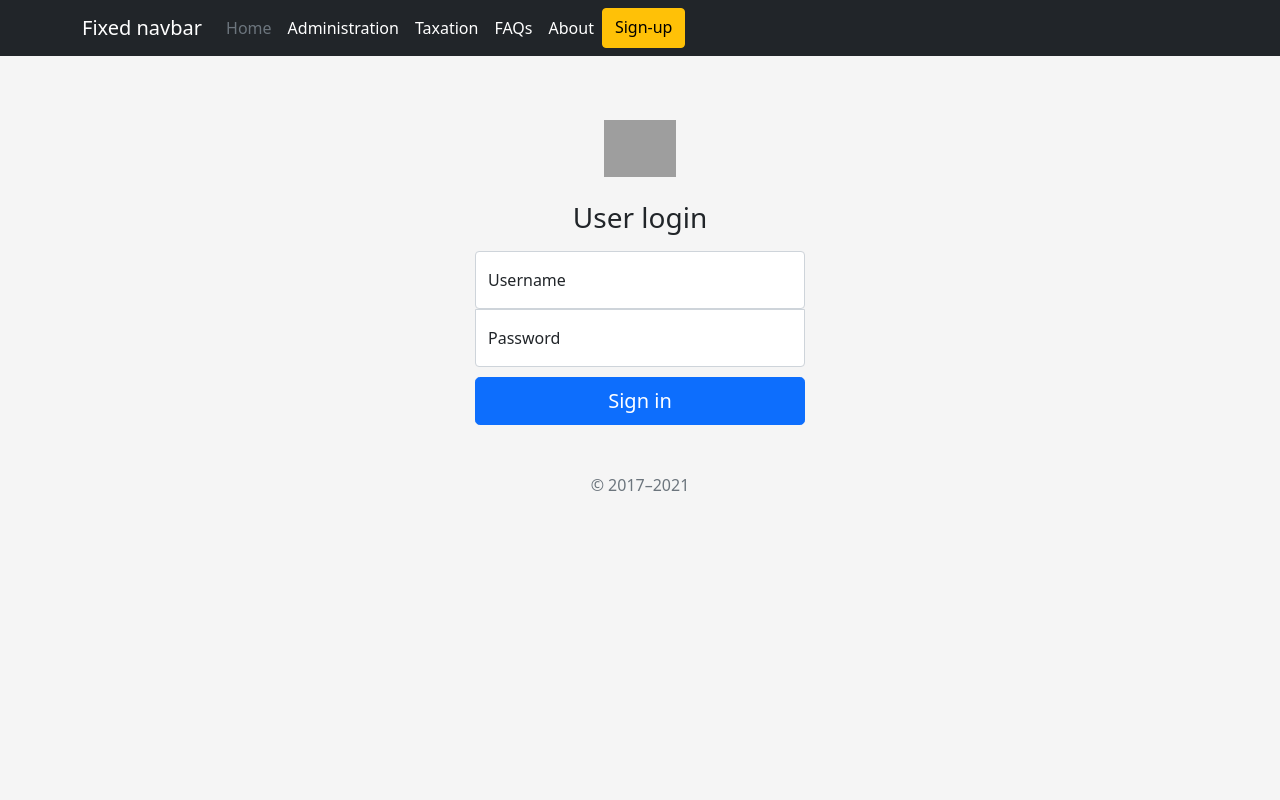
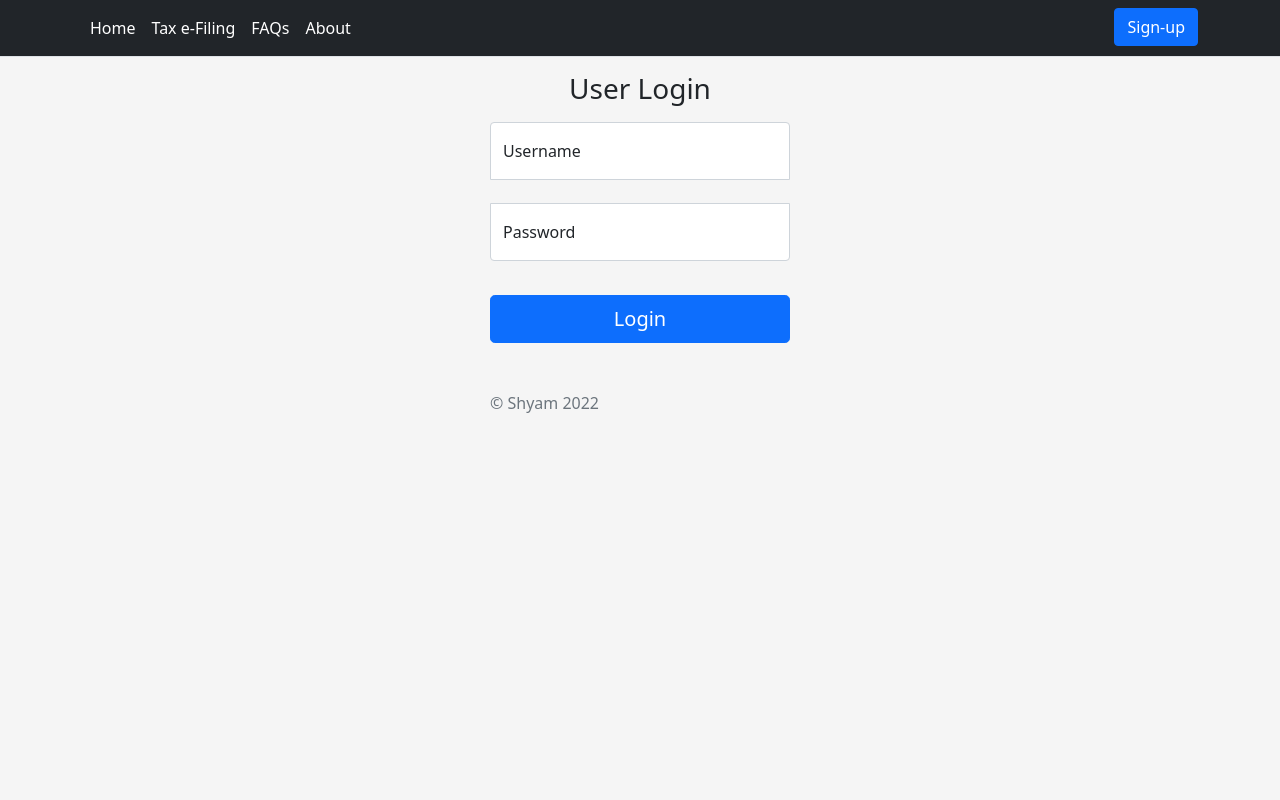
Before and after one commit to shyamsrinivasan/flaskapp, a Flask app: page /login.html in a window 1280 px wide. Run offline with Flask 2, Linux system fonts and the light colour scheme; some libraries are stand-ins or nearby versions; grey boxes are pictures that could not be loaded.

Commit message:
consistent visual design for login page with home

```diff
--- a/app/home/templates/login.html
+++ b/app/home/templates/login.html
@@ -10,76 +10,42 @@ User Login
 {% endblock %}
 
 {% block navbar %}
-<nav class="navbar navbar-expand-md navbar-dark fixed-top bg-dark text-white">
+<nav class="py-2 bg-dark text-white border-bottom">
   <div class="container d-flex flex-wrap">
-      <div class="d-flex flex-wrap align-items-center justify-content-center justify-content-lg-start">
-      	<a class="navbar-brand d-flex align-items-center mb-2 mb-lg-0 text-white text-decoration-none" href="#">Fixed navbar</a>
-        <a href="/" class="d-flex align-items-center mb-2 mb-lg-0 text-white text-decoration-none">
-        </a>
-
-        <ul class="nav col-12 col-lg-auto me-lg-auto mb-2 justify-content-center mb-md-0">
-          <li><a href="{{ url_for('home.index') }}" class="nav-link px-2 text-secondary">Home</a></li>
-          <li><a href="{{ url_for('admin.index') }}" class="nav-link px-2 text-white">Administration</a></li>
-          <li><a href="#" class="nav-link px-2 text-white">Taxation</a></li>
-          <li><a href="#" class="nav-link px-2 text-white">FAQs</a></li>
-          <li><a href="#" class="nav-link px-2 text-white">About</a></li>
-          <li class="nav"><a href="#" type="button" class="btn btn-warning text-end">Sign-up</a></li>
+    <ul class="nav me-auto">
+      <li class="nav-item"><a href="{{ url_for('home.index') }}" class="nav-link text-white px-2 active" aria-current="page">Home</a></li>
+      <!-- <li class="nav-item"><a href="{{ url_for('admin.index') }}" class="nav-link text-white px-2">Adminstration</a></li> -->
+      <li class="nav-item"><a href="#" class="nav-link text-white px-2">Tax e-Filing</a></li>
+      <li class="nav-item"><a href="#" class="nav-link text-white px-2">FAQs</a></li>
+      <li class="nav-item"><a href="{{ url_for('home.about') }}" class="nav-link text-white px-2">About</a></li>
     </ul>
-
-
-
-      </div>
+    <ul class="nav">
+      <li class="nav-item"><button type="button" class="btn btn-primary">Sign-up</button></li>
+    </ul>
   </div>
 </nav>
 {% endblock %}
 
 {% block main %}
-<main class="form-signin text-center">
+<main>
+	<div class="container-md form-signin">
 		<form id="signin_form" action="{{ url_for('home.login_home') }}" method="post">
-	<img class="mb-4" src="../../assets/brand/bootstrap-logo.svg" alt="" width="72" height="57">
-	<h1 class="h3 mb-3 fw-normal">User login</h1>
+	    <!-- <img class="mb-4" src="../assets/brand/bootstrap-logo.svg" alt="" width="72" height="57"> -->
+	    <h1 class="h3 mb-3 fw-normal text-center">User Login</h1>
 
 	    <div class="form-floating">
 	      <input type="text" class="form-control" id="floatingInput" placeholder="username" name="username" required="required">
 	      <label for="floatingInput">Username</label>
 	    </div>
+	    <br>
 	    <div class="form-floating">
 	      <input type="password" class="form-control" id="floatingPassword" placeholder="Password" name="password" required="required">
 	      <label for="floatingPassword">Password</label>
 	    </div>
-
-	<button class="w-100 btn btn-lg btn-primary" type="submit" name="submit" form="signin_form">Sign in</button>
-	<p class="mt-5 mb-3 text-muted">&copy; 2017–2021</p>
+	    <br>
+	    <button class="w-100 btn btn-lg btn-primary" type="submit" form="signin_form">Login</button>
+	    <p class="mt-5 mb-3 text-muted">&copy; Shyam 2022</p>
 	  </form>
+	</div>
 </main>
 {% endblock %}
-
-
-{% block content %}
-<!-- <div class="loginform">
-	<form action="{{ url_for('home.login_home') }}" method="post">
-		<label for="usrname">Username:</label>
-		<input type="text" placeholder="Username" required="required" id="usrname" name="username"/>
-		<label for="passwrd">Password:</label>
-		<input type="password" placeholder="Password" required="required" id="passwrd"  name="password"/>
-		<p id="usrnametitle">Username:</p>
-		<input type="text" id="usrname" name="username"/>
-		<p id="passwrdtitle">Password:</p>
-		<input type="password" id="passwrd"  name="password"/>
-		<button type="submit" id="loginsubmt" name="submit">Submit</button>
-	</form>
-</div> -->
-{% endblock %}
-
-<!-- <html>
-	<head>
-		<title>Login</title>
-	</head>
-	<body>
-		<form action = "http://localhost:5000/login" method="post">
-			<p>Enter name:</p>
-			<p><input type="text" name="nm"/></p>
-			<p><input type="submit" value="submit"/></p>
-		</form>
-	</body>
-</html> -->
--- a/app/static/css/signin.css
+++ b/app/static/css/signin.css
@@ -1,16 +1,19 @@
+html,
 body {
-  display: flex;
+  height: 100%;
+}
+
+body {
+  align-items: center;
+  padding-bottom: 40px;
   background-color: #f5f5f5;
 }
 
 .form-signin {
   width: 100%;
   max-width: 330px;
-  /*padding: 15px;*/
+  padding: 15px;
   margin: auto;
-  align-items: center;
-  padding-top: 120px;
-  /*padding-bottom: 40px;*/
 }
 
 .form-signin .checkbox {
@@ -21,7 +24,7 @@ body {
   z-index: 2;
 }
 
-.form-signin input[type="email"] {
+.form-signin input[type="text"] {
   margin-bottom: -1px;
   border-bottom-right-radius: 0;
   border-bottom-left-radius: 0;
```
Lines whose indentation alone changed are shown as unchanged.
